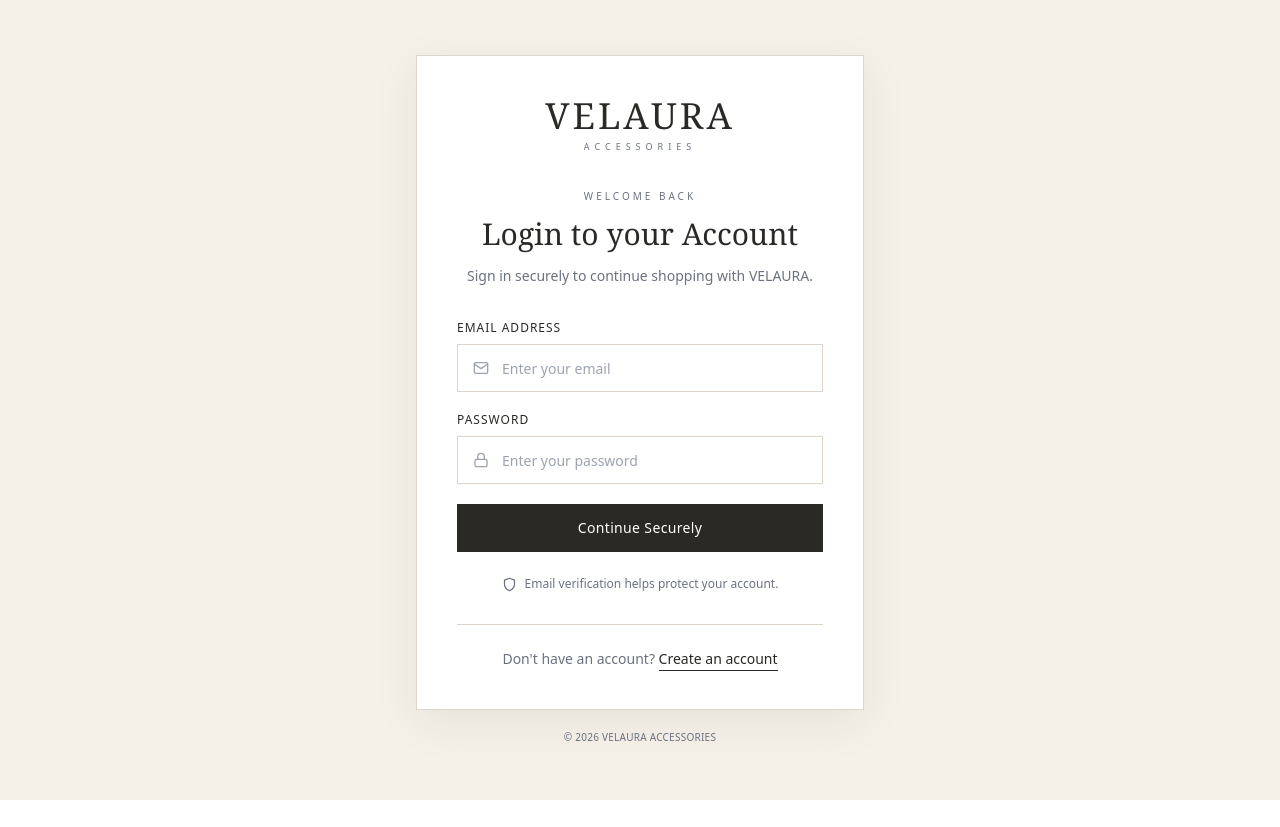
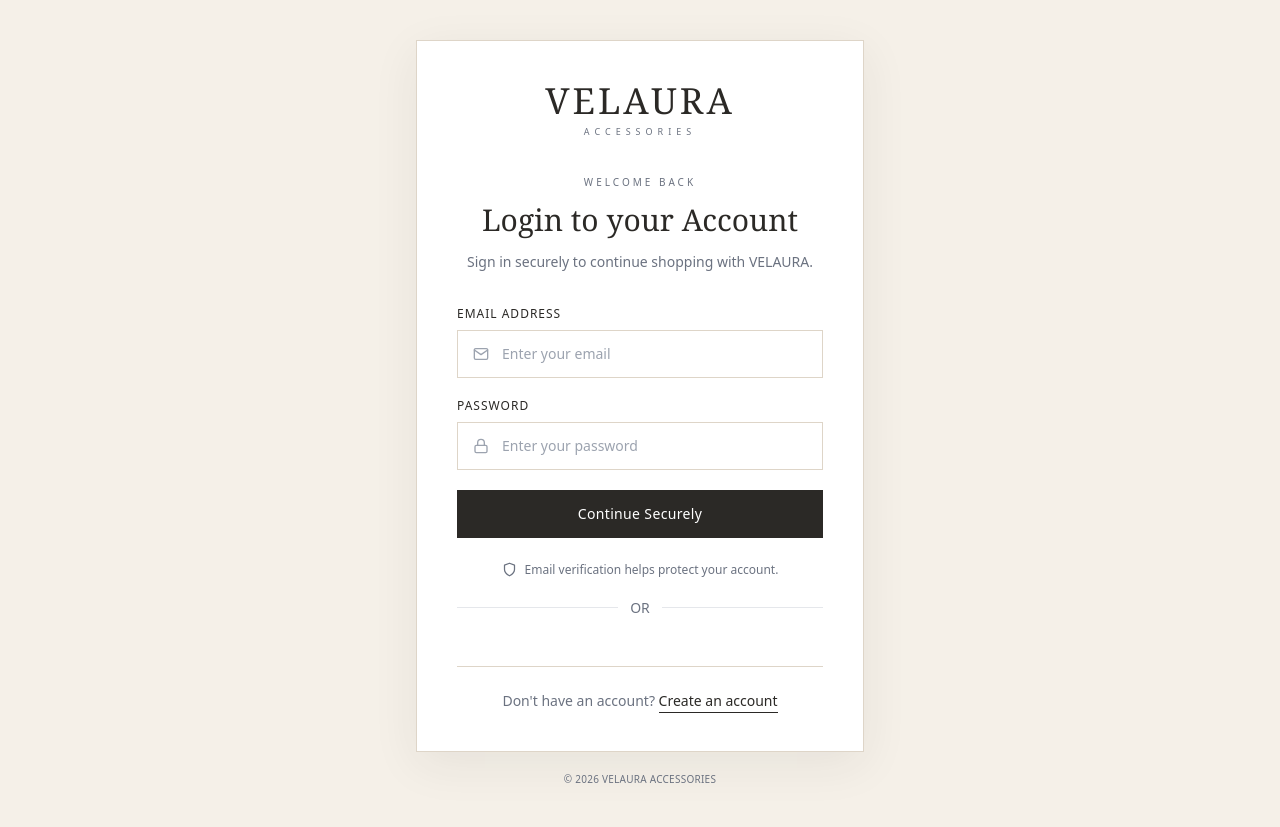
Before and after one commit to A-rsha/velaura, a React (Vite) app: page /login in a window 1280 px wide. Before the commit the page ends 800 px from the top, so only its background shows below. Built offline with nearby package versions, Linux system fonts and the light colour scheme.

Commit message:
Add LoginPage.jsx

```diff
--- a/src/pages/LoginPage.jsx
+++ b/src/pages/LoginPage.jsx
@@ -467,6 +467,23 @@ function LoginPage() {
                                     <span>Email verification helps protect your account.</span>
                                 </div>
                             </form>
+                            {!otpStep && (<div className="mt-5"> <div className="mb-4 flex items-center gap-3"> <div className="h-px flex-1 bg-gray-200"></div> <span className="text-sm text-gray-500">OR</span> <div className="h-px flex-1 bg-gray-200"></div> </div>
+
+
+                                {googleLoading && (
+                                    <p className="mb-2 text-center text-sm text-gray-500">
+                                        Connecting to Google...
+                                    </p>
+                                )}
+
+                                <div
+                                    ref={googleButtonRef}
+                                    className="flex justify-center"
+                                ></div>
+                            </div>
+
+                            )}
+
 
                             {/* Register Link */}
                             <div className="mt-8 pt-6 border-t border-[#DED5C8] text-center">
```
